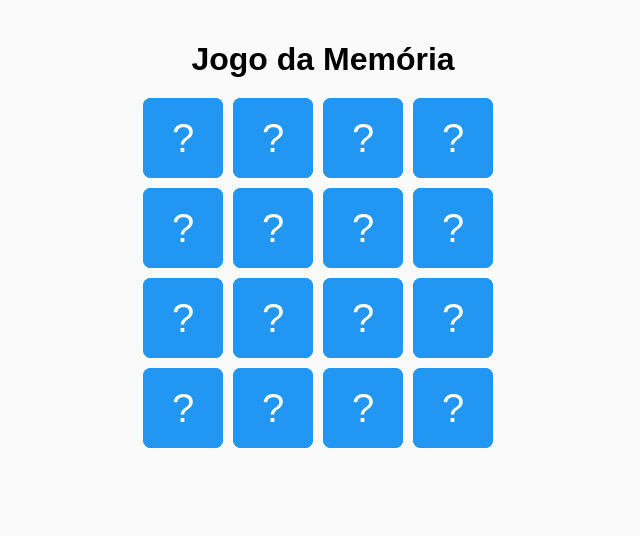
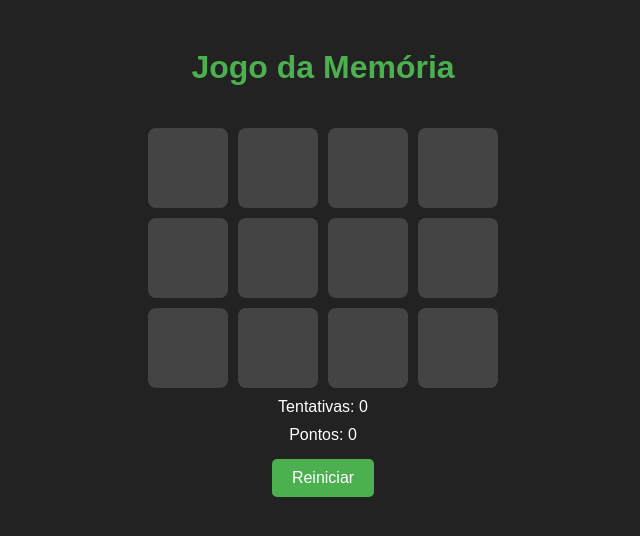
Before and after one commit to victor321-max/Minijogosdovg, a plain HTML site: page memoria.html in a window 1280 px wide. Shown: the whole page, without its empty margins (317-957 px from the left). Drawn offline with Linux system fonts and the light colour scheme.

Commit message:
Update memoria.html

```diff
--- a/memoria.html
+++ b/memoria.html
@@ -6,196 +6,148 @@
   <title>Jogo da Memória</title>
   <style>
     body {
-    font-family: sans-serif;
-    text-align: center;
-    background: #fafafa;
-    margin: 0;
+      font-family: Arial, sans-serif;
+      background: #222;
+      color: #fff;
+      display: flex;
+      flex-direction: column;
+      align-items: center;
       padding: 20px;
     }
     h1 {
-    margin-bottom: 10px;
+      color: #4caf50;
     }
     #tabuleiro {
-    width: 360px;
-    margin: 20px auto;
       display: grid;
       grid-template-columns: repeat(4, 80px);
       grid-gap: 10px;
+      margin-top: 20px;
     }
     .carta {
       width: 80px;
       height: 80px;
-    background: #2196f3;
-    color: white;
-    font-size: 40px;
+      background: #444;
+      border-radius: 8px;
+      font-size: 36px;
       display: flex;
       justify-content: center;
       align-items: center;
       cursor: pointer;
-    border-radius: 8px;
+      color: #222;
       user-select: none;
-    position: relative;
-    perspective: 600px;
+      transition: 0.3s;
     }
-  .frente, .verso {
-    position: absolute;
-    width: 100%;
-    height: 100%;
-    border-radius: 8px;
-    display: flex;
-    justify-content: center;
-    align-items: center;
-    backface-visibility: hidden;
-    transition: transform 0.4s;
+    .virada, .encontrada {
+      background: #4caf50;
+      color: #fff;
     }
-  .frente {
-    background: #2196f3;
-    color: white;
-    transform: rotateY(0deg);
+    #tentativas, #pontos {
+      margin-top: 10px;
+      font-size: 16px;
     }
-  .verso {
-    background: #e3f2fd;
-    color: #2196f3;
-    font-weight: bold;
-    font-size: 36px;
-    transform: rotateY(180deg);
-  }
-  .carta.flipped .frente {
-    transform: rotateY(180deg);
-  }
-  .carta.flipped .verso {
-    transform: rotateY(0deg);
-  }
-  #mensagem {
-    margin-top: 20px;
-    font-size: 18px;
-  }
-  #reiniciar {
+    button {
       margin-top: 15px;
       padding: 10px 20px;
+      background: #4caf50;
+      color: #fff;
+      border: none;
+      border-radius: 5px;
       font-size: 16px;
       cursor: pointer;
-    display: none;
+    }
+    button:hover {
+      background: #45a045;
     }
   </style>
 </head>
 <body>
+
 <h1>Jogo da Memória</h1>
 <div id="tabuleiro"></div>
-  <div id="mensagem"></div>
-  <button id="reiniciar" onclick="reiniciarJogo()">Reiniciar</button>
+<div id="tentativas">Tentativas: 0</div>
+<div id="pontos">Pontos: 0</div>
+<button onclick="reiniciar()">Reiniciar</button>
 
 <script>
-const tabuleiro = document.getElementById('tabuleiro');
-const mensagem = document.getElementById('mensagem');
-const reiniciarBtn = document.getElementById('reiniciar');
+  const simbolos = ['🍎','🍌','🍇','🍓','🥝','🍍'];
+  let cartas = [];
+  let viradas = [];
+  let tentativas = 0;
+  let pontos = 0;
 
-const simbolos = ['🍎','🍌','🍒','🍇','🍉','🥝','🍍','🍑'];
-let cartas = [];
-let primeiroClique = null;
-let segundoClique = null;
-let bloqueado = true; // Começa bloqueado porque as cartas estão viradas
-let paresEncontrados = 0;
-
-function embaralhar(array) {
-  for (let i = array.length -1; i > 0; i--) {
-    const j = Math.floor(Math.random() * (i+1));
-    [array[i], array[j]] = [array[j], array[i]];
-  }
-  return array;
-}
-
-function criarCartas() {
-  cartas = [];
-  for (let i = 0; i < simbolos.length; i++) {
-    cartas.push({id: i * 2, simbolo: simbolos[i], combinado: false});
-    cartas.push({id: i * 2 + 1, simbolo: simbolos[i], combinado: false});
-  }
-  cartas = embaralhar(cartas);
+  function embaralharCartas() {
+    cartas = [...simbolos, ...simbolos]
+      .sort(() => Math.random() - 0.5)
+      .map((simbolo, index) => ({
+        id: index,
+        simbolo,
+        encontrada: false
+      }));
   }
 
   function criarTabuleiro() {
-  tabuleiro.innerHTML = "";
-  cartas.forEach(carta => {
+    const tabuleiro = document.getElementById('tabuleiro');
+    tabuleiro.innerHTML = '';
+    cartas.forEach((carta, index) => {
       const div = document.createElement('div');
-    div.classList.add('carta', 'flipped'); // começa virada
-    div.dataset.id = carta.id;
-    div.dataset.simbolo = carta.simbolo;
-    div.innerHTML = `
-      <div class="frente">?</div>
-      <div class="verso">${carta.simbolo}</div>
-    `;
-    div.addEventListener('click', () => virarCarta(div));
+      div.classList.add('carta');
+      div.dataset.index = index;
+      div.addEventListener('click', () => virarCarta(index));
       tabuleiro.appendChild(div);
     });
   }
 
-function virarCarta(cartaDiv) {
-  if (bloqueado) return;
-  if (cartaDiv.classList.contains('flipped')) return;
+  function virarCarta(index) {
+    if (viradas.length === 2 || cartas[index].encontrada || viradas.includes(index)) return;
 
-  cartaDiv.classList.add('flipped');
+    viradas.push(index);
+    atualizarTabuleiro();
 
-  if (!primeiroClique) {
-    primeiroClique = cartaDiv;
-  } else if (!segundoClique) {
-    segundoClique = cartaDiv;
-    bloquearTabuleiro();
-
-    if (primeiroClique.dataset.simbolo === segundoClique.dataset.simbolo) {
-      marcarCombinado(primeiroClique);
-      marcarCombinado(segundoClique);
-      resetarJogada();
-      paresEncontrados++;
-      verificarFim();
+    if (viradas.length === 2) {
+      tentativas++;
+      document.getElementById('tentativas').textContent = `Tentativas: ${tentativas}`;
+      const [i1, i2] = viradas;
+      if (cartas[i1].simbolo === cartas[i2].simbolo) {
+        cartas[i1].encontrada = true;
+        cartas[i2].encontrada = true;
+        pontos++;
+        document.getElementById('pontos').textContent = `Pontos: ${pontos}`;
+        viradas = [];
       } else {
         setTimeout(() => {
-        primeiroClique.classList.remove('flipped');
-        segundoClique.classList.remove('flipped');
-        resetarJogada();
+          viradas = [];
+          atualizarTabuleiro();
         }, 1000);
       }
     }
   }
 
-function bloquearTabuleiro() {
-  bloqueado = true;
+  function atualizarTabuleiro() {
+    document.querySelectorAll('.carta').forEach((div, i) => {
+      const carta = cartas[i];
+      if (carta.encontrada || viradas.includes(i)) {
+        div.textContent = carta.simbolo;
+        div.classList.add(carta.encontrada ? 'encontrada' : 'virada');
+      } else {
+        div.textContent = '';
+        div.classList.remove('virada', 'encontrada');
+      }
+    });
   }
 
-function resetarJogada() {
-  primeiroClique = null;
-  segundoClique = null;
-  bloqueado = false;
+  function reiniciar() {
+    tentativas = 0;
+    pontos = 0;
+    viradas = [];
+    document.getElementById('tentativas').textContent = 'Tentativas: 0';
+    document.getElementById('pontos').textContent = 'Pontos: 0';
+    embaralharCartas();
+    criarTabuleiro();
+    atualizarTabuleiro();
   }
 
-function marcarCombinado(cartaDiv) {
-  const id = parseInt(cartaDiv.dataset.id);
-  const carta = cartas.find(c => c.id === id);
-  if (carta) carta.combinado = true;
-}
+  reiniciar();
+</script>
 
-function verificarFim() {
-  if (paresEncontrados === simbolos.length) {
-    mensagem.textContent = "Parabéns! Você encontrou todos os pares!";
-    reiniciarBtn.style.display = "inline-block";
-  }
-}
-
-function reiniciarJogo() {
-  paresEncontrados = 0;
-  mensagem.textContent = "";
-  reiniciarBtn.style.display = "none";
-  criarCartas();
-  criarTabuleiro();
-  // Mostra cartas por 2 segundos e esconde
-  setTimeout(() => {
-    const todasCartas = document.querySelectorAll('.carta');
-    todasCartas.forEach(carta => carta.classList.remove('flipped'));
-    bloqueado = false;
-  }, 2000);
-}
-
-reiniciarJogo();
-</script>
 </body>
 </html>
```
Lines whose indentation alone changed are shown as unchanged.
